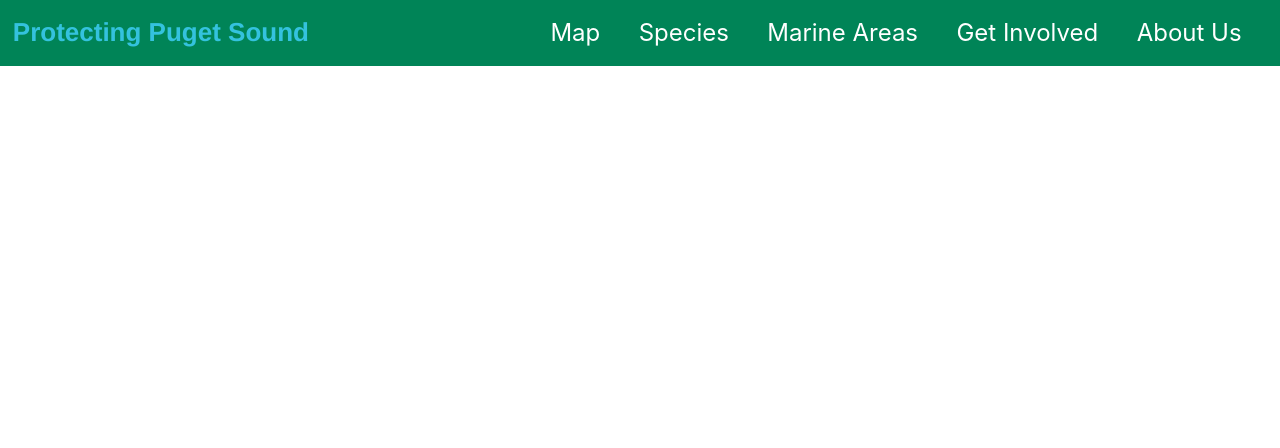
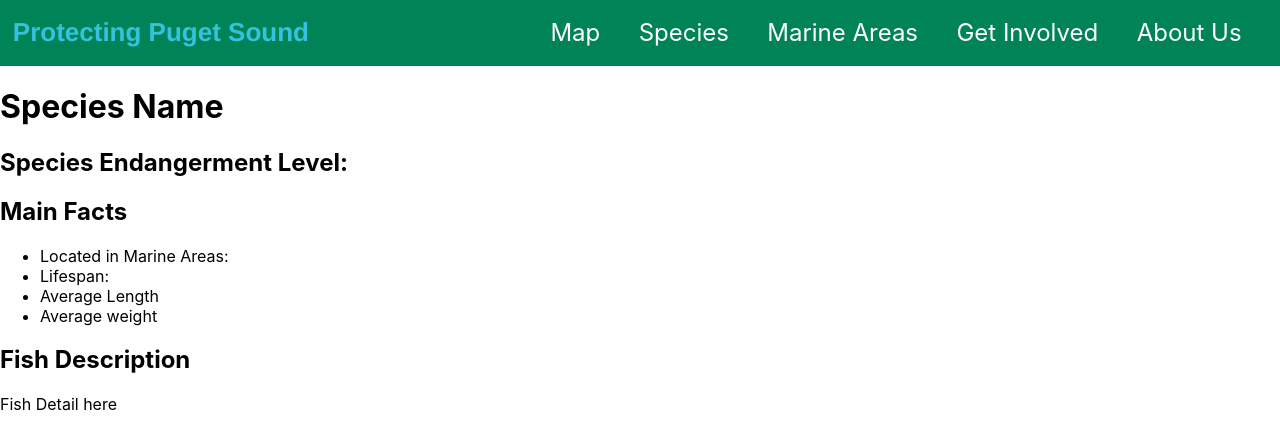
Before and after one commit to stroz08/Protecting-Pudget-Sound, a React (Create React App) app in the folder protecting-puget-sound/: page /fish_details in a window 1280 px wide. Shown: the top 448 px of the page. Built offline with nearby package versions, Linux system fonts and the light colour scheme.

Commit message:
add functioning link to fish

```diff
--- a/protecting-puget-sound/src/App.js
+++ b/protecting-puget-sound/src/App.js
@@ -3,6 +3,7 @@ import React from 'react';
 import { NavBar } from './common/NavigationBar'
 import { SpeciesPage } from './SpeciesPage'
 import { Route, Routes } from 'react-router-dom'
+import { Fish_Details } from './fish_details'
 
 
 function App() {
@@ -11,6 +12,7 @@ function App() {
       <NavBar/>
       <Routes>
         <Route path='/species' element={<SpeciesPage/>}></Route>
+        <Route path='/fish_details' element={<Fish_Details/>}></Route>
       </Routes>
     </div>
   );
--- a/protecting-puget-sound/src/cards.js
+++ b/protecting-puget-sound/src/cards.js
@@ -1,4 +1,5 @@
 import React from 'react'
+import { Link } from 'react-router-dom'
 
 function Cards(props) {
   return (
@@ -8,8 +9,10 @@ function Cards(props) {
           <div className = 'card_title'>
               <h1>Fish</h1>
           </div>
-          <button className='card_button'>View Fish</button>
        </div>
+        <div>
+          <Link className='fish' to='/fish_details' activeclassname='activeLink'>Checkout Fish</Link>
+        </div>
       </div>
   )
 }
--- /dev/null
+++ b/protecting-puget-sound/src/fish_details.js
@@ -0,0 +1,22 @@
+import React from 'react'
+
+function Fish_Details(props) {
+  return (
+      <div className='format'>
+        <h1>Species Name</h1>
+        <h2>Species Endangerment Level: </h2>
+      <section>
+        <h2>Main Facts</h2>
+        <ul>
+          <li>Located in Marine Areas: </li>
+          <li>Lifespan: </li>
+          <li>Average Length</li>
+          <li>Average weight</li>
+        </ul>
+        <h2>Fish Description</h2>
+        <p>Fish Detail here</p>
+        </section>
+      </div>
+  )
+}
+export { Fish_Details }
--- a/protecting-puget-sound/src/index.css
+++ b/protecting-puget-sound/src/index.css
@@ -90,3 +90,8 @@ code {
   border: 2px solid black;
   border-radius: 2rem;
 }
+
+
+.fish {
+  color: black;
+}
```
